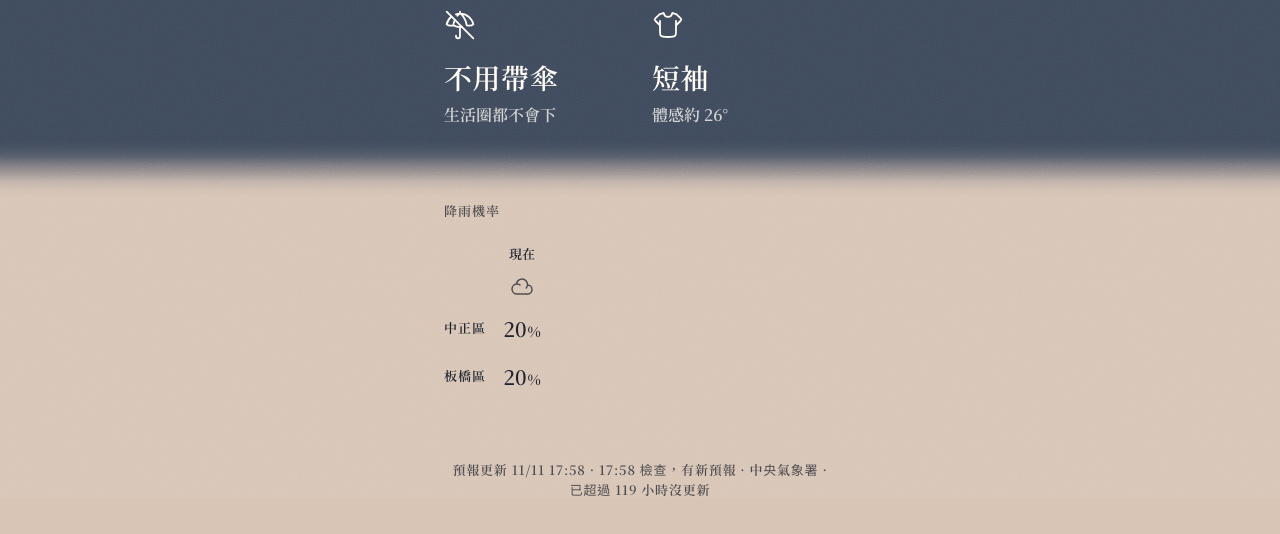
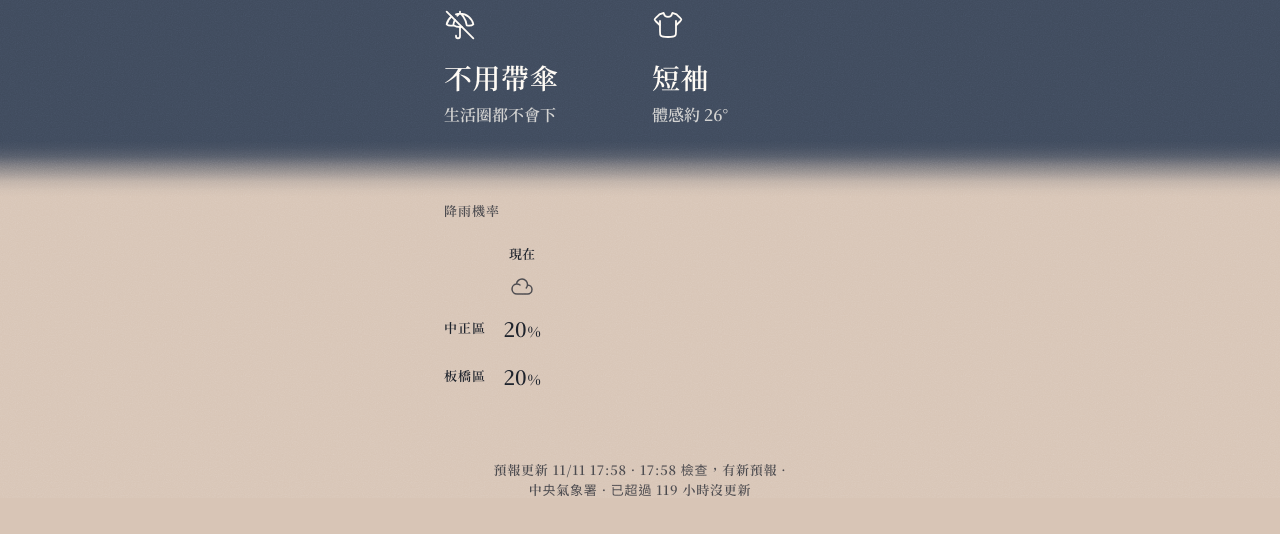
Before and after one commit to Mapleeeeeeeeeee/weather-tw, a plain HTML site: page index.html in a window 1280 px wide. Shown: the part 302-836 px from the top of the page. Drawn offline with Linux system fonts and the light colour scheme.

Commit message:
asof line: break between its parts instead of mid-phrase
Co-Authored-By: Claude Sonnet 5.5 <noreply@anthropic.com>
Claude-Session: https://claude.ai/code/session_012nFHajDA5PqRtbvW39rmHL

```diff
--- a/index.html
+++ b/index.html
@@ -370,6 +370,8 @@ dialog, .tw { color: var(--ink); }
 @media (prefers-reduced-motion: reduce) { *, *::before, *::after { animation: none !important; transition: none !important; } }
 @media (max-width: 350px) { :root { --gutter: 16px; --t4: 22px; } .grid { grid-template-columns: repeat(2, 1fr); } .week li { column-gap: var(--s2); } }
 .asof { margin: var(--s4) 0 var(--s6); font-size: var(--t1); color: var(--muted); letter-spacing: .06em; text-align: center; }
+.asof { text-wrap: balance; }
+.asof span { white-space: nowrap; }   /* a long line breaks between the parts, never in the middle of one */
 .asof b { font-weight: 400; }
 .ans .m[hidden], .ans .r[hidden] { display: none; }
 </style>
@@ -992,8 +994,9 @@ function showAsOf() {
   const ms = (m, y) => Date.parse(y + "-" + pad(m[1]) + "-" + pad(m[2]) + "T" + pad(m[3]) + ":" + m[4] + ":00+08:00");
   const when = m => { let t = ms(m, n.getFullYear()); if (t > Date.now() + 36e5) t = ms(m, n.getFullYear() - 1); return t; };
   const age = (Date.now() - when(mu)) / H;
-  const chk = mc ? " · " + (mc[1] === mu[1] && mc[2] === mu[2] ? mc[3] + ":" + mc[4] : SNAP.at) + " 檢查" + (u === SNAP.at ? "，有新預報" : "，沒有新預報") : "";
-  el.innerHTML = "預報更新 " + u + chk + " · 中央氣象署" + (age > 12 ? " · <b>已超過 " + Math.floor(age) + " 小時沒更新</b>" : "");
+  const chk = mc ? (mc[1] === mu[1] && mc[2] === mu[2] ? mc[3] + ":" + mc[4] : SNAP.at) + " 檢查" + (u === SNAP.at ? "，有新預報" : "，沒有新預報") : "";
+  const parts = ["預報更新 " + u, chk, "中央氣象署", age > 12 ? "<b>已超過 " + Math.floor(age) + " 小時沒更新</b>" : ""].filter(Boolean);
+  el.innerHTML = parts.map(x => "<span>" + x + "</span>").join(" · ");
 }
 function boot() {
   try {
```
